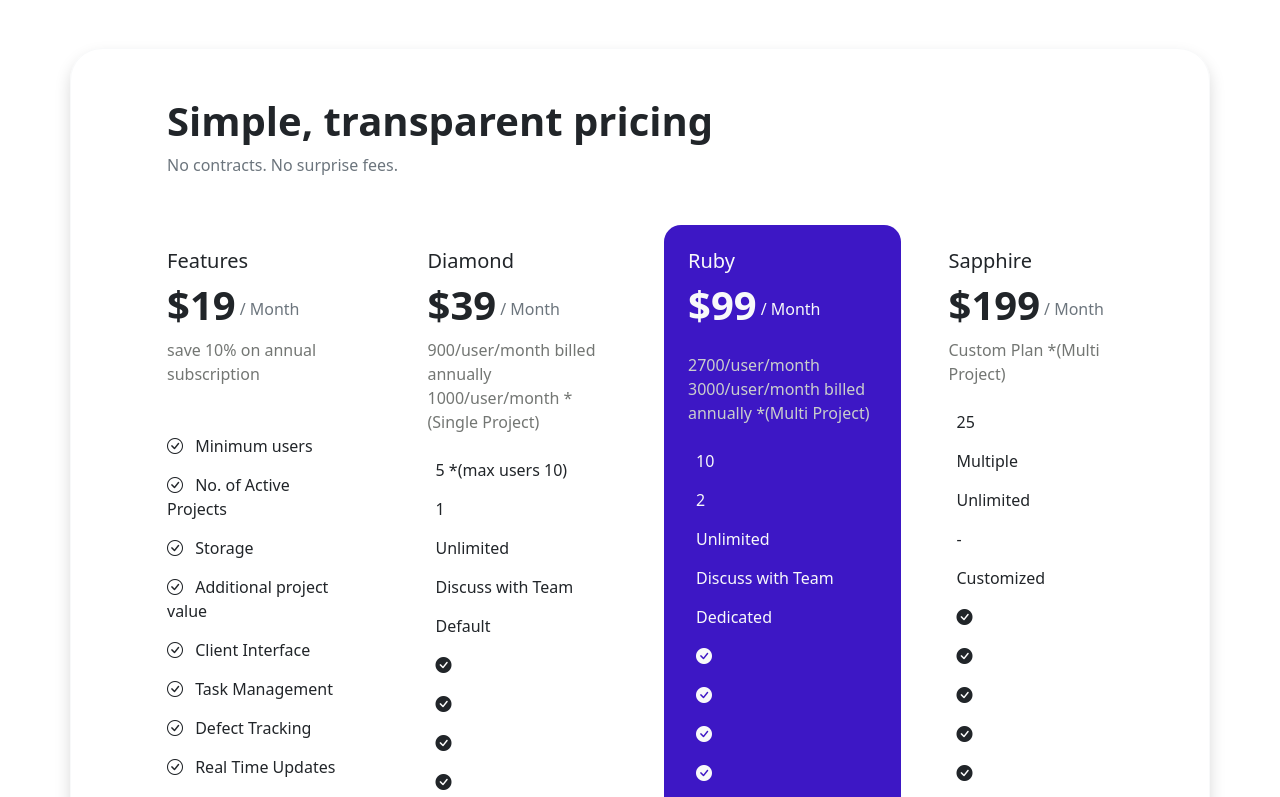
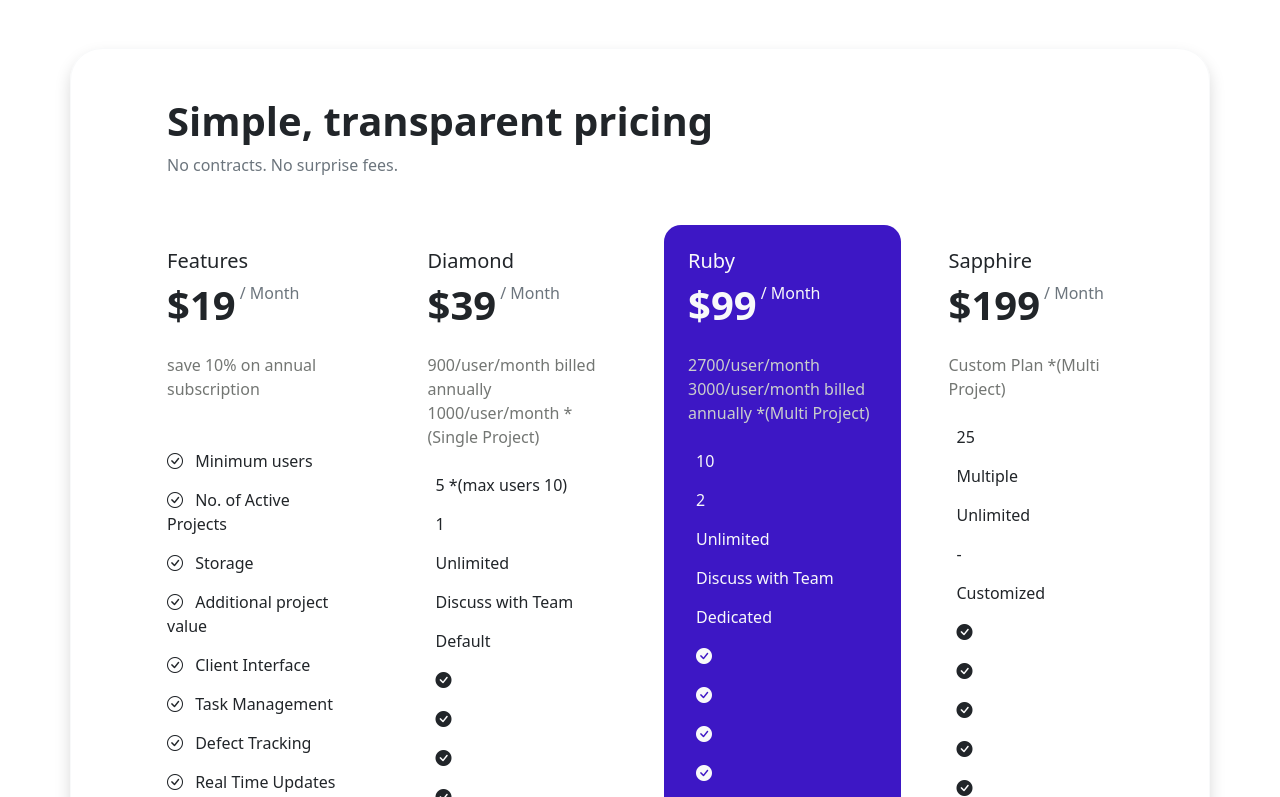
Before and after one commit to Dheerajsann/MOSAICDOTS-PRICING-PAGE, a plain HTML site: page index.html in a window 1280 px wide. Shown: the top 797 px of the page. Drawn offline with nearby package versions, Linux system fonts and the light colour scheme.

Commit message:
Update styles.css

```diff
--- a/styles.css
+++ b/styles.css
@@ -3,7 +3,7 @@ body {
   padding: 0;
 }
 .main {
-  width: 1200px;
+  width: 1240px;
 }
 
 .c1 {
@@ -11,12 +11,11 @@ body {
 }
 
 .c2 {
-  align-items: end;
+  align-items: start;
 }
 
 .c3 {
   color: rgba(113, 116, 113, 0.986);
-  margin-top: -15px;
 }
 
 .c4 {
@@ -24,7 +23,7 @@ body {
 }
 
 .s {
-  margin-bottom: 15px;
+ padding-bottom: 15px;
 }
 
 .ruby {
@@ -48,7 +47,6 @@ button {
   height: 55px;
   width: 100%;
   border-radius: 8px;
-  /* outline-color: rgb(61, 23, 197); */
   background-color: white;
   color: rgb(61, 23, 197);
   border: 2px solid rgb(61, 23, 197);
```
